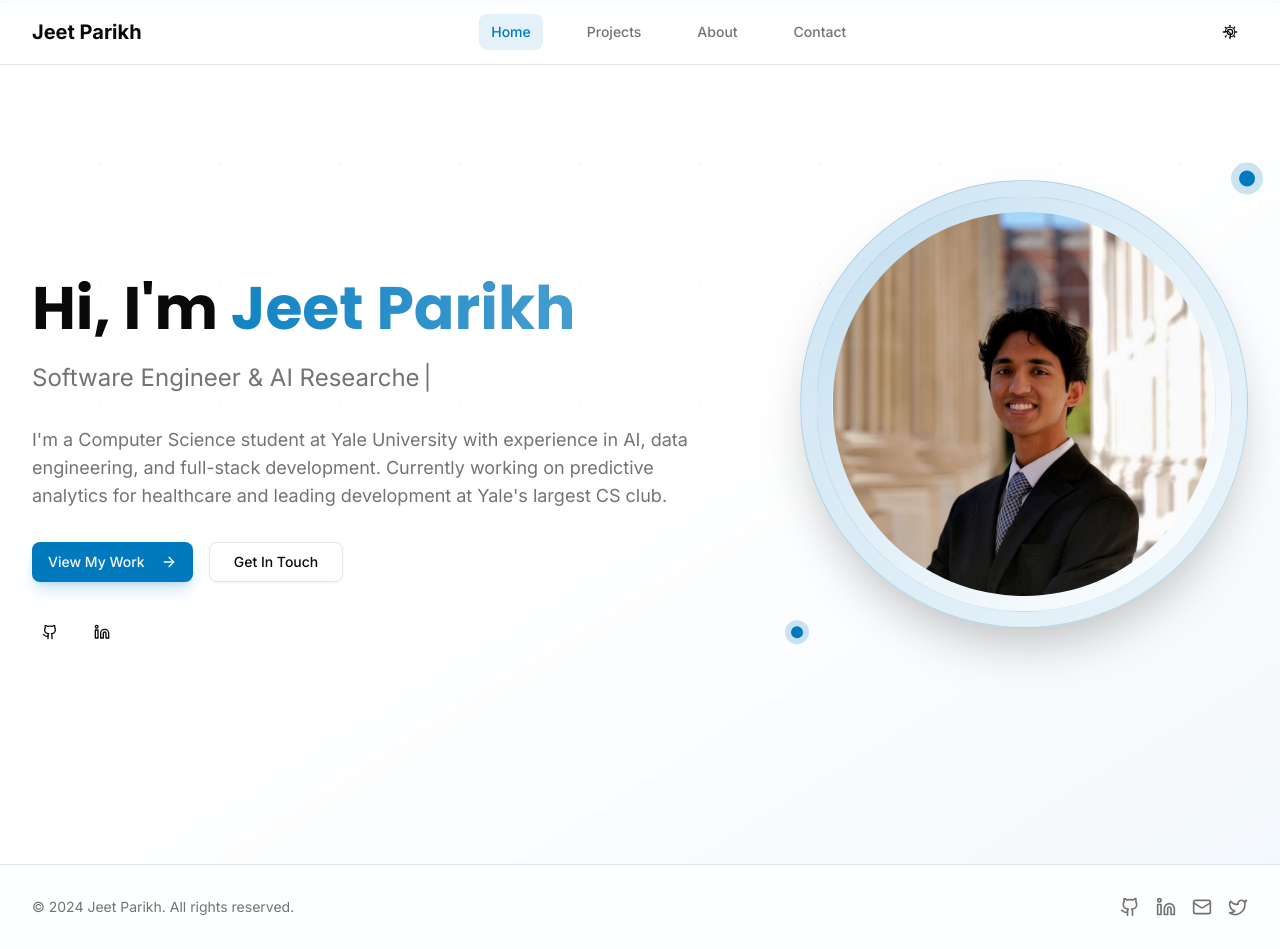
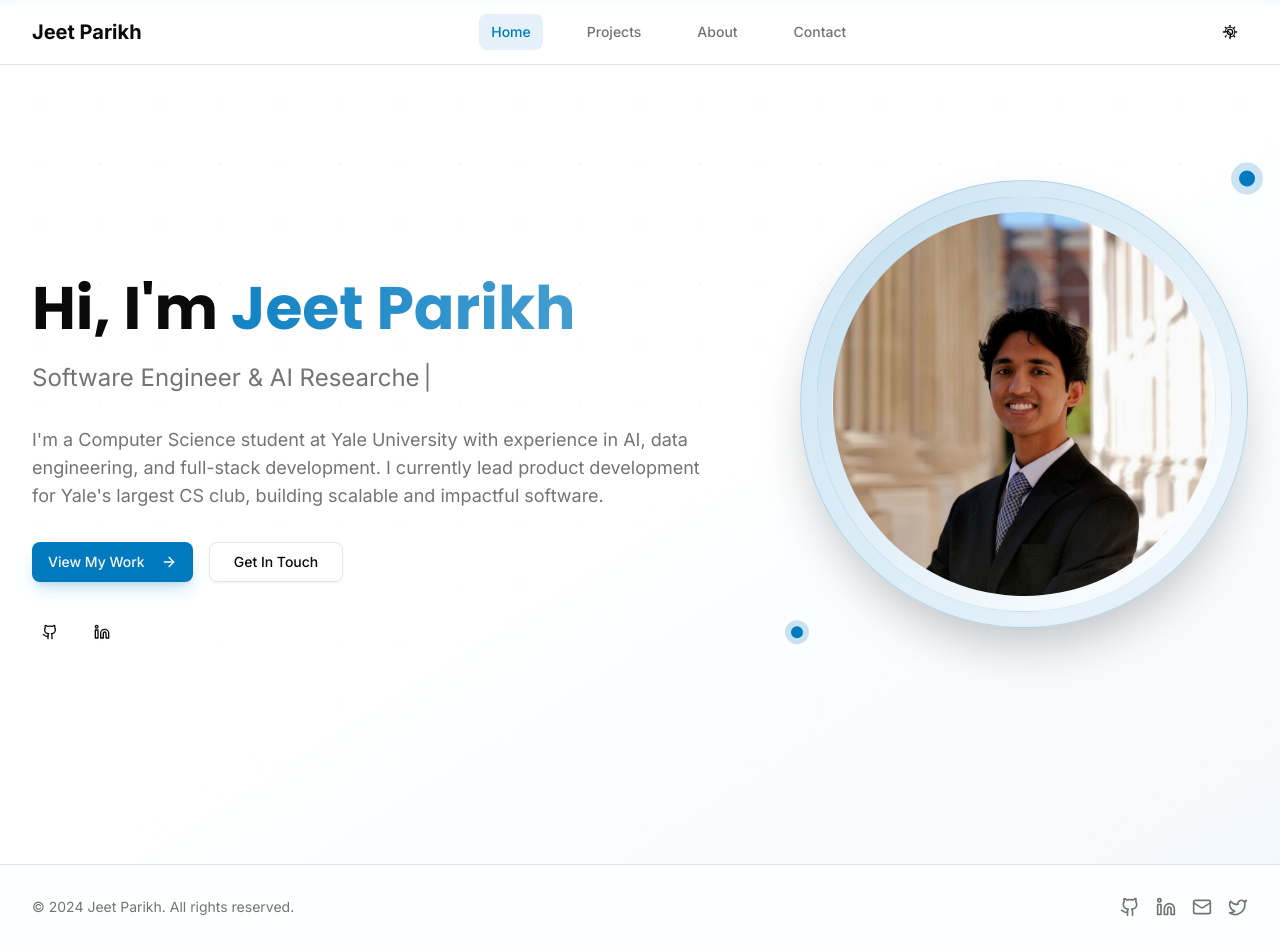
Before and after one commit to jeet-parikh/portfolio, a Next.js app: page / in a window 1280 px wide. Built offline with nearby package versions, Linux system fonts and the light colour scheme.

Commit message:
blurb improvement

```diff
--- a/components/about-content.tsx
+++ b/components/about-content.tsx
@@ -29,7 +29,7 @@ export function AboutContent() {
           </CardHeader>
           <CardContent className="space-y-4">
             <p className="text-muted-foreground leading-relaxed">
-              I'm a Computer Science student at Yale University passionate about building products powered by AI and data. I love turning new technology into scalable, impactful tools—currently leading product development for Yale's largest CS club and exploring how intelligent systems can reshape the way we work and create.
+              I'm a Computer Science student at Yale University passionate about building products powered by AI and data. I love turning new technology into scalable, impactful tools. I'm currently leading product development for Yale's largest CS club and exploring how intelligent systems can reshape the way we work and create.
             </p>
 
             {/* What I'm Learning */}
@@ -38,7 +38,7 @@ export function AboutContent() {
                 Currently Learning
               </h3>
               <p className="text-sm text-muted-foreground">
-                Studying agentic AI to design autonomous systems capable of reasoning, learning, and acting in the real world, with the goal of building products that think and act like collaborators
+                Learning agentic AI to design autonomous systems capable of reasoning, learning, and acting in the real world, with the goal of building products that think and act like collaborators
               </p>
             </div>
           </CardContent>
--- a/components/hero.tsx
+++ b/components/hero.tsx
@@ -70,10 +70,9 @@ export function Hero() {
               transition={{ duration: 0.6, delay: 0.3 }}
               className="text-lg text-muted-foreground mb-8 max-w-2xl mx-auto lg:mx-0"
             >
-              I'm a Computer Science student at Yale University with experience
-              in AI, data engineering, and full-stack development. Currently
-              working on predictive analytics for healthcare and leading
-              development at Yale's largest CS club.
+              I'm a Computer Science student at Yale University with experience in AI, data
+              engineering, and full-stack development. I currently lead product development
+              for Yale's largest CS club, building scalable and impactful software.
             </motion.p>
 
             <motion.div
```
